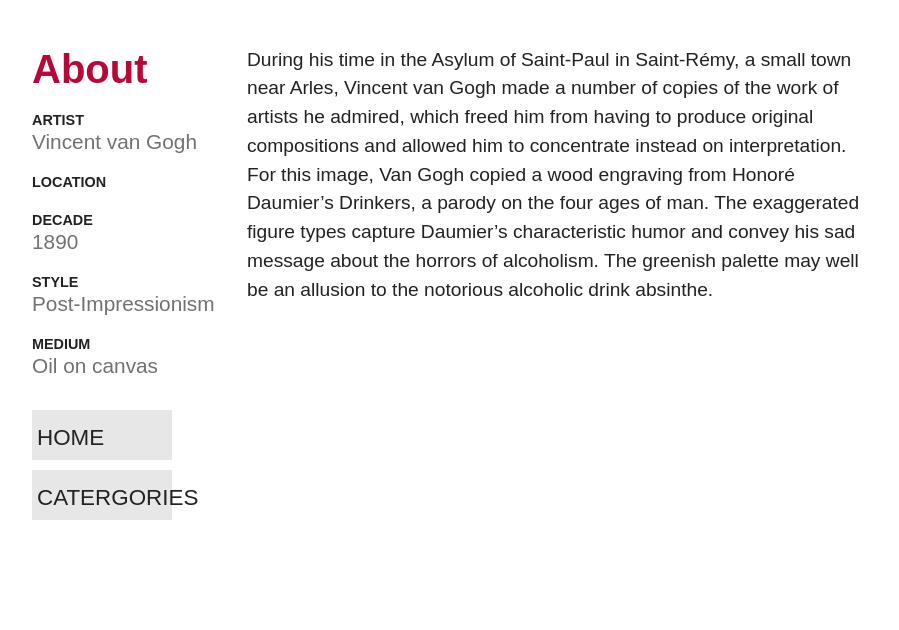
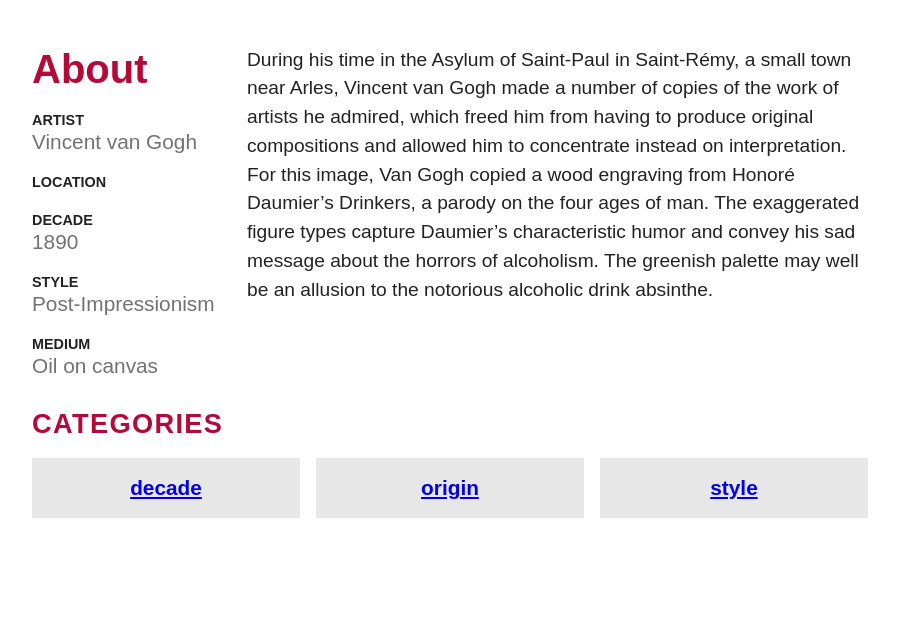
Before and after one commit to jacktollman/ChicagoArtInstitute, a Jekyll site: the page built from the_drinkers.md, in a window 1280 px wide. Shown: the part 992-1622 px from the top of the page, without its empty margins (190-1089 px from the left). Built offline with Jekyll 4.4.1, drawn with Linux system fonts in a browser that asks for light colours.

Commit message:
Update page.html

```diff
--- a/_layouts/page.html
+++ b/_layouts/page.html
@@ -92,14 +92,60 @@
 				</div>
 <!-- 				{{ content }} -->
 			</div>
-			<div class="button">
-					<h1 class="categories"> HOME </h1>
-			</div>
-			<div class="button">
-					<h1 class="categories"> CATERGORIES </h1>
+
+
+
+	<!-- 		<div class="button">
+						<h1 class="categories"> HOME </h1>
+				</div>
+				<div class="button">
+						<h1 class="categories"> CATERGORIES </h1>
+				</div> -->
+
+			<!-- <h5 class="list"> LOCATION | DECADE | STYLE | MEDIUM | SUBJECT | COLOR </h5> -->
+
+
+
+		<h1 class="categories-red"> CATEGORIES </h1>
+
+			<div class ="small-categories-grid">
+					<div class ="small-categories-one">
+							<div class ="small-categories-image">
+								<p class="painting-title">
+									<a href="decade.html">decade</a>
+								</p>
+							</div>
+<!-- 							<div class ="small-categories-writing-box">
+								<p class="painting-title">Decade</p>
+							</div> -->
+					</div>
+
+					<div class ="small-categories-two">
+							<div class ="small-categories-image">
+								<p class="painting-title">
+									<a href="origin.html">origin</a>
+								</p>
+							</div>
+<!-- 								<div class ="small-categories-writing-box">
+							<p class="painting-title">Origin</p>
+							</div> -->
+					</div>
+
+					<div class ="small-categories-three">
+							<div class ="small-categories-image">
+								<p class="painting-title">
+									<a href="categories.html">style</a>
+								</p>
+<!-- 								<div class ="small-categories-writing-box">
+									<p class="painting-title">Style</p>
+								</div> -->
+							</div>
+					</div>
+
 			</div>
 
-			<!-- <h5 class="list"> LOCATION | DECADE | STYLE | MEDIUM | SUBJECT | COLOR </h5> -->
+
+
 	</div>
 
 
```
